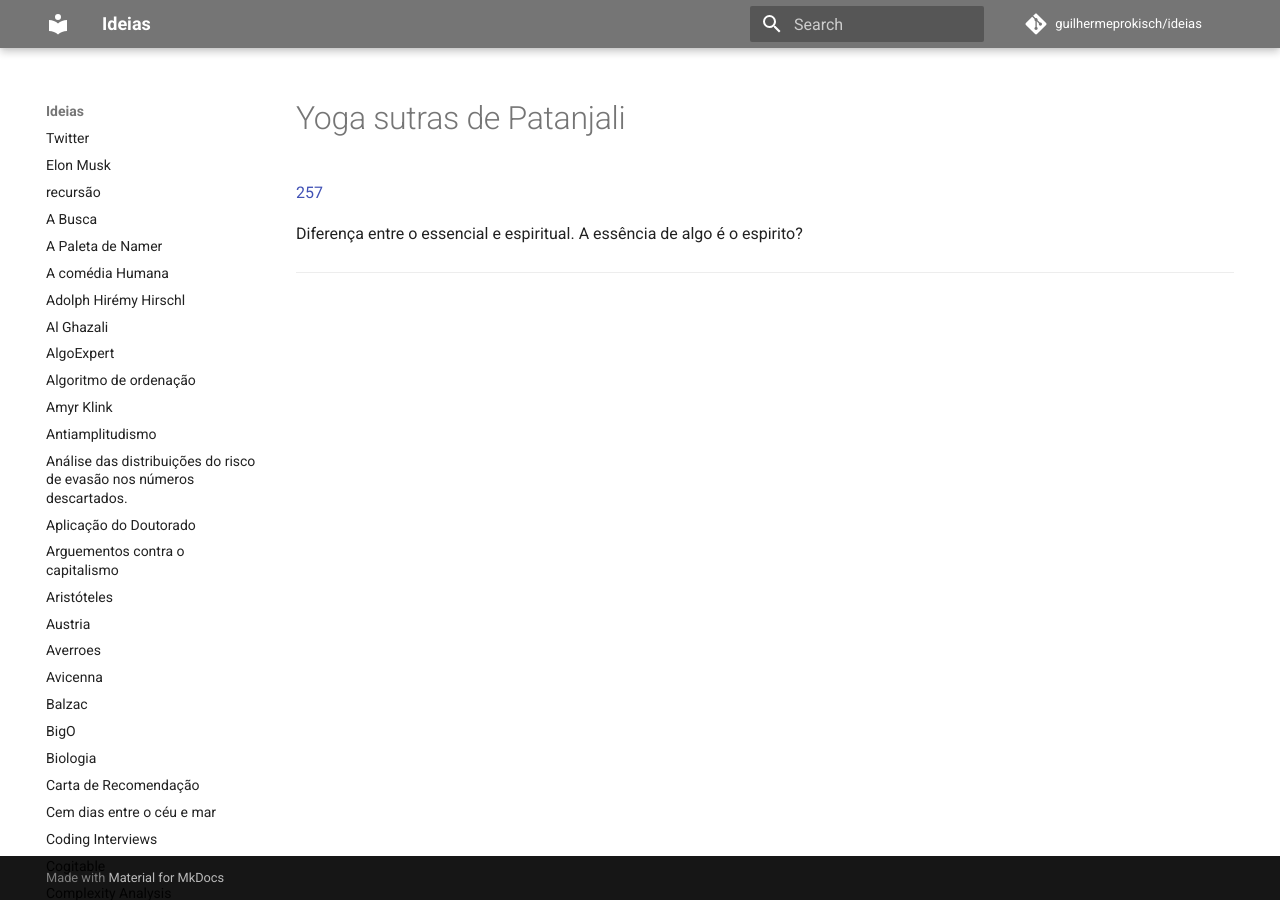
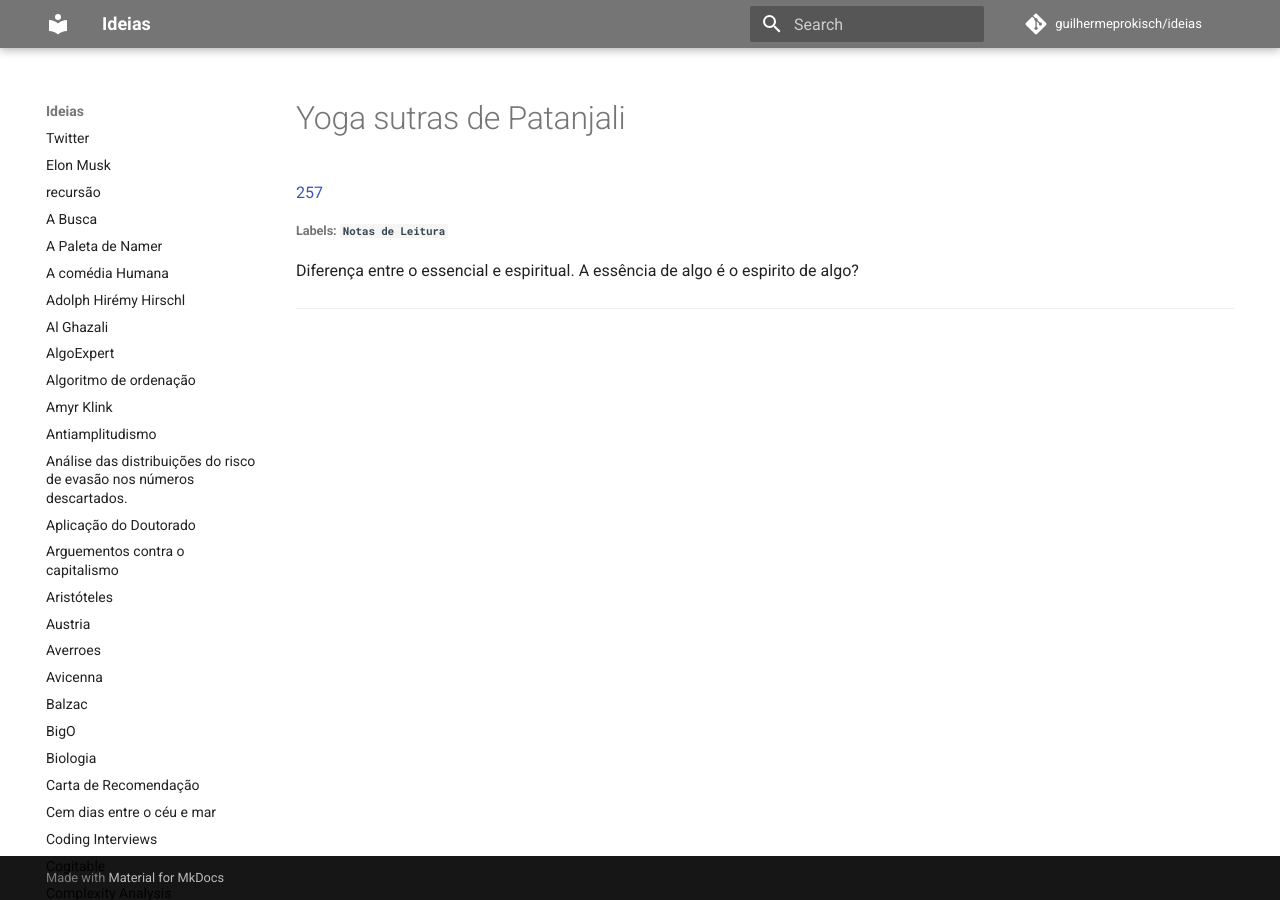
Before and after one commit to guilhermeprokisch/guilherme, an MkDocs documentation site: the page built from docs/Yoga sutras de Patanjali.md, in a window 1280 px wide. Built offline with MkDocs 1.6.1 and Material for MkDocs 9.7.7, drawn with Linux system fonts in a browser that asks for light colours; comment, search, counter and statistics services are not loaded.

Commit message:
Backup all issues

```diff
--- a/docs/Yoga sutras de Patanjali.md
+++ b/docs/Yoga sutras de Patanjali.md
@@ -1,7 +1,9 @@
 [257](https://github.com/guilhermeprokisch/ideias/issues/257)
-######
+###### **Labels**: `Notas de Leitura`
 
-Diferença entre o essencial e espiritual. A essência de algo é o espirito?
+
+
+Diferença entre o essencial e espiritual. A essência de algo é o espirito de algo?
 
 
 
```
